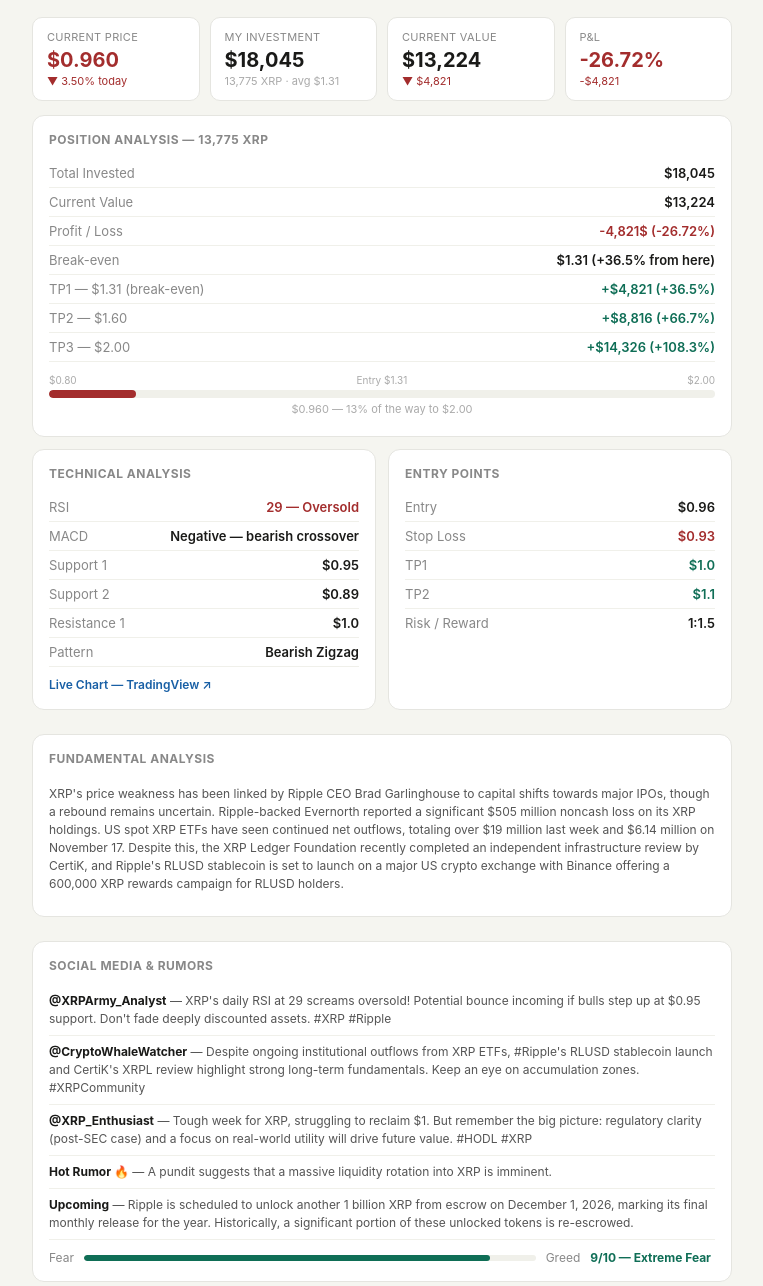
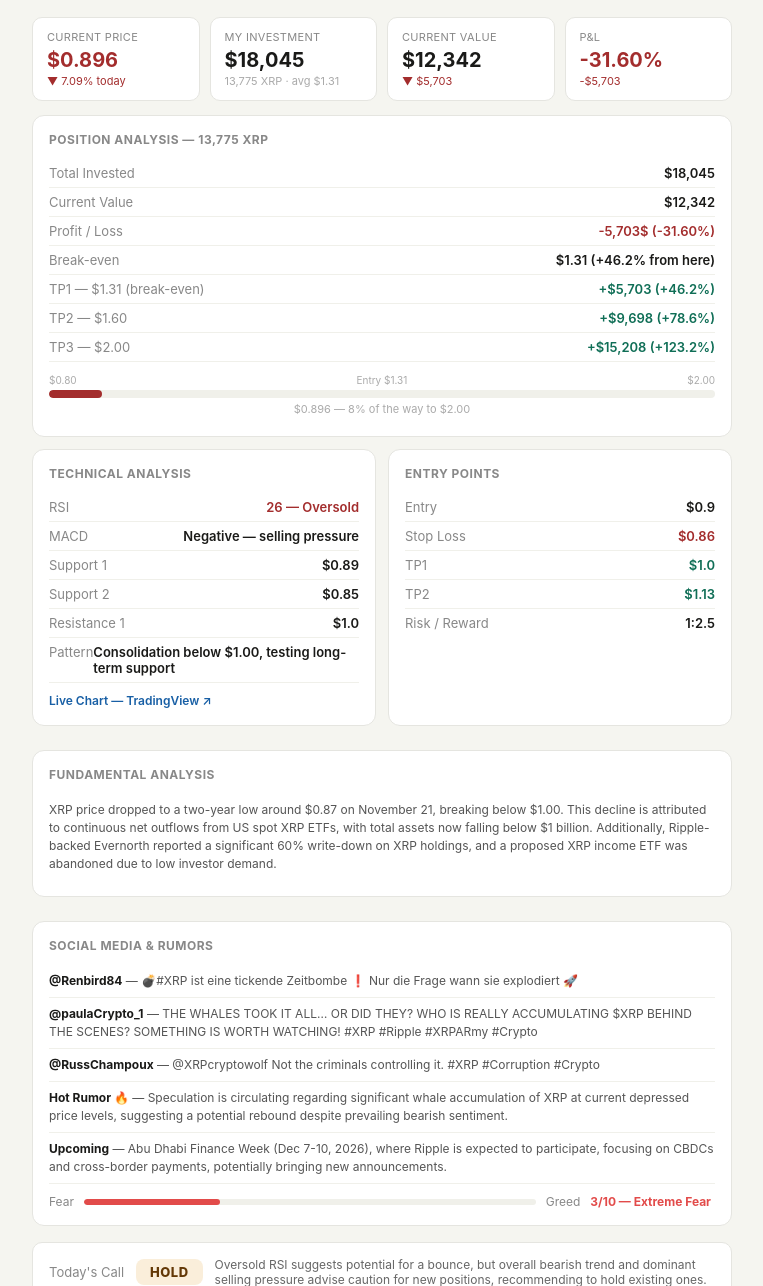
Before and after one commit to Vikmoose223/XRP-Analyst, a plain HTML site: page index.html in a window 1280 px wide. Shown: the part 60-1346 px from the top of the page, without its empty margins (258-1021 px from the left). Drawn offline with Linux system fonts and the light colour scheme.

Commit message:
XRP update 21/11/2026

```diff
--- a/index.html
+++ b/index.html
@@ -3,7 +3,7 @@
 <head>
 <meta charset="UTF-8">
 <meta name="viewport" content="width=device-width, initial-scale=1.0">
-<title>XRP Dashboard — 20/11/2026</title>
+<title>XRP Dashboard — 21/11/2026</title>
 <style>
   * { box-sizing: border-box; margin: 0; padding: 0; }
   body { font-family: -apple-system, Arial, sans-serif; background: #f5f5f0; color: #1a1a18; padding: 16px; }
@@ -46,14 +46,14 @@
 <div class="dash">
   <div class="top-bar">
     <h1>◎ XRP Dashboard</h1>
-    <span class="date">Updated: 20/11/2026</span>
+    <span class="date">Updated: 21/11/2026</span>
   </div>
 
   <div class="metrics">
     <div class="metric">
       <div class="label">Current Price</div>
-      <div class="value" style="color:#A32D2D">$0.960</div>
-      <div class="sub" style="color:#A32D2D">▼ 3.50% today</div>
+      <div class="value" style="color:#A32D2D">$0.896</div>
+      <div class="sub" style="color:#A32D2D">▼ 7.09% today</div>
     </div>
     <div class="metric">
       <div class="label">My Investment</div>
@@ -62,68 +62,68 @@
     </div>
     <div class="metric">
       <div class="label">Current Value</div>
-      <div class="value">$13,224</div>
-      <div class="sub" style="color:#A32D2D">▼ $4,821</div>
+      <div class="value">$12,342</div>
+      <div class="sub" style="color:#A32D2D">▼ $5,703</div>
     </div>
     <div class="metric">
       <div class="label">P&L</div>
-      <div class="value" style="color:#A32D2D">-26.72%</div>
-      <div class="sub" style="color:#A32D2D">-$4,821</div>
+      <div class="value" style="color:#A32D2D">-31.60%</div>
+      <div class="sub" style="color:#A32D2D">-$5,703</div>
     </div>
   </div>
 
   <div class="card">
     <h2>Position Analysis — 13,775 XRP</h2>
     <div class="row"><span class="k">Total Invested</span><span class="v">$18,045</span></div>
-    <div class="row"><span class="k">Current Value</span><span class="v">$13,224</span></div>
-    <div class="row"><span class="k">Profit / Loss</span><span class="v" style="color:#A32D2D">-4,821$ (-26.72%)</span></div>
-    <div class="row"><span class="k">Break-even</span><span class="v">$1.31 (+36.5% from here)</span></div>
-    <div class="row"><span class="k">TP1 — $1.31 (break-even)</span><span class="v up">+$4,821 (+36.5%)</span></div>
-    <div class="row"><span class="k">TP2 — $1.60</span><span class="v up">+$8,816 (+66.7%)</span></div>
-    <div class="row"><span class="k">TP3 — $2.00</span><span class="v up">+$14,326 (+108.3%)</span></div>
+    <div class="row"><span class="k">Current Value</span><span class="v">$12,342</span></div>
+    <div class="row"><span class="k">Profit / Loss</span><span class="v" style="color:#A32D2D">-5,703$ (-31.60%)</span></div>
+    <div class="row"><span class="k">Break-even</span><span class="v">$1.31 (+46.2% from here)</span></div>
+    <div class="row"><span class="k">TP1 — $1.31 (break-even)</span><span class="v up">+$5,703 (+46.2%)</span></div>
+    <div class="row"><span class="k">TP2 — $1.60</span><span class="v up">+$9,698 (+78.6%)</span></div>
+    <div class="row"><span class="k">TP3 — $2.00</span><span class="v up">+$15,208 (+123.2%)</span></div>
     <div class="progress-wrap">
       <div class="progress-labels"><span>$0.80</span><span>Entry $1.31</span><span>$2.00</span></div>
-      <div class="progress-bar"><div class="progress-fill" style="width:13%;background:#A32D2D;"></div></div>
-      <div class="progress-note">$0.960 — 13% of the way to $2.00</div>
+      <div class="progress-bar"><div class="progress-fill" style="width:8%;background:#A32D2D;"></div></div>
+      <div class="progress-note">$0.896 — 8% of the way to $2.00</div>
     </div>
   </div>
 
   <div class="sections">
     <div class="card">
       <h2>Technical Analysis</h2>
-      <div class="row"><span class="k">RSI</span><span class="v down">29 — Oversold</span></div>
-      <div class="row"><span class="k">MACD</span><span class="v">Negative — bearish crossover</span></div>
-      <div class="row"><span class="k">Support 1</span><span class="v">$0.95</span></div>
-      <div class="row"><span class="k">Support 2</span><span class="v">$0.89</span></div>
+      <div class="row"><span class="k">RSI</span><span class="v down">26 — Oversold</span></div>
+      <div class="row"><span class="k">MACD</span><span class="v">Negative — selling pressure</span></div>
+      <div class="row"><span class="k">Support 1</span><span class="v">$0.89</span></div>
+      <div class="row"><span class="k">Support 2</span><span class="v">$0.85</span></div>
       <div class="row"><span class="k">Resistance 1</span><span class="v">$1.0</span></div>
-      <div class="row"><span class="k">Pattern</span><span class="v">Bearish Zigzag</span></div>
+      <div class="row"><span class="k">Pattern</span><span class="v">Consolidation below $1.00, testing long-term support</span></div>
       <a class="chart-link" href="https://www.tradingview.com/chart/?symbol=XRPUSDT">Live Chart — TradingView ↗</a>
     </div>
 
     <div class="card">
       <h2>Entry Points</h2>
-      <div class="row"><span class="k">Entry</span><span class="v">$0.96</span></div>
-      <div class="row"><span class="k">Stop Loss</span><span class="v down">$0.93</span></div>
+      <div class="row"><span class="k">Entry</span><span class="v">$0.9</span></div>
+      <div class="row"><span class="k">Stop Loss</span><span class="v down">$0.86</span></div>
       <div class="row"><span class="k">TP1</span><span class="v up">$1.0</span></div>
-      <div class="row"><span class="k">TP2</span><span class="v up">$1.1</span></div>
-      <div class="row"><span class="k">Risk / Reward</span><span class="v">1:1.5</span></div>
+      <div class="row"><span class="k">TP2</span><span class="v up">$1.13</span></div>
+      <div class="row"><span class="k">Risk / Reward</span><span class="v">1:2.5</span></div>
     </div>
 
     <div class="card" style="grid-column:1/-1">
       <h2>Fundamental Analysis</h2>
-      <div class="news-item">XRP's price weakness has been linked by Ripple CEO Brad Garlinghouse to capital shifts towards major IPOs, though a rebound remains uncertain. Ripple-backed Evernorth reported a significant $505 million noncash loss on its XRP holdings. US spot XRP ETFs have seen continued net outflows, totaling over $19 million last week and $6.14 million on November 17. Despite this, the XRP Ledger Foundation recently completed an independent infrastructure review by CertiK, and Ripple's RLUSD stablecoin is set to launch on a major US crypto exchange with Binance offering a 600,000 XRP rewards campaign for RLUSD holders.</div>
+      <div class="news-item">XRP price dropped to a two-year low around $0.87 on November 21, breaking below $1.00. This decline is attributed to continuous net outflows from US spot XRP ETFs, with total assets now falling below $1 billion. Additionally, Ripple-backed Evernorth reported a significant 60% write-down on XRP holdings, and a proposed XRP income ETF was abandoned due to low investor demand.</div>
     </div>
 
     <div class="card" style="grid-column:1/-1">
       <h2>Social Media & Rumors</h2>
-      <div class="news-item"><strong>@XRPArmy_Analyst</strong> — XRP's daily RSI at 29 screams oversold! Potential bounce incoming if bulls step up at $0.95 support. Don't fade deeply discounted assets. #XRP #Ripple</div><div class="news-item"><strong>@CryptoWhaleWatcher</strong> — Despite ongoing institutional outflows from XRP ETFs, #Ripple's RLUSD stablecoin launch and CertiK's XRPL review highlight strong long-term fundamentals. Keep an eye on accumulation zones. #XRPCommunity</div><div class="news-item"><strong>@XRP_Enthusiast</strong> — Tough week for XRP, struggling to reclaim $1. But remember the big picture: regulatory clarity (post-SEC case) and a focus on real-world utility will drive future value. #HODL #XRP</div>
-      <div class="news-item"><strong>Hot Rumor 🔥</strong> — A pundit suggests that a massive liquidity rotation into XRP is imminent.</div>
-      <div class="news-item"><strong>Upcoming</strong> — Ripple is scheduled to unlock another 1 billion XRP from escrow on December 1, 2026, marking its final monthly release for the year. Historically, a significant portion of these unlocked tokens is re-escrowed.</div>
+      <div class="news-item"><strong>@Renbird84</strong> — 💣#XRP ist eine tickende Zeitbombe ❗️ Nur die Frage wann sie explodiert 🚀</div><div class="news-item"><strong>@paulaCrypto_1</strong> — THE WHALES TOOK IT ALL… OR DID THEY? WHO IS REALLY ACCUMULATING $XRP BEHIND THE SCENES? SOMETHING IS WORTH WATCHING! #XRP #Ripple #XRPARmy #Crypto</div><div class="news-item"><strong>@RussChampoux</strong> — @XRPcryptowolf Not the criminals controlling it. #XRP #Corruption #Crypto</div>
+      <div class="news-item"><strong>Hot Rumor 🔥</strong> — Speculation is circulating regarding significant whale accumulation of XRP at current depressed price levels, suggesting a potential rebound despite prevailing bearish sentiment.</div>
+      <div class="news-item"><strong>Upcoming</strong> — Abu Dhabi Finance Week (Dec 7-10, 2026), where Ripple is expected to participate, focusing on CBDCs and cross-border payments, potentially bringing new announcements.</div>
       <div class="sent-row">
         <span style="font-size:12px;color:#888">Fear</span>
-        <div class="sent-track"><div style="width:90%;height:100%;background:#0F6E56;border-radius:3px"></div></div>
+        <div class="sent-track"><div style="width:30%;height:100%;background:#E24B4A;border-radius:3px"></div></div>
         <span style="font-size:12px;color:#888">Greed</span>
-        <span style="font-size:12px;font-weight:700;color:#0F6E56;margin-right:4px">9/10 — Extreme Fear</span>
+        <span style="font-size:12px;font-weight:700;color:#E24B4A;margin-right:4px">3/10 — Extreme Fear</span>
       </div>
     </div>
   </div>
@@ -131,7 +131,7 @@
   <div class="bottom-bar">
     <span style="font-size:13px;color:#888;white-space:nowrap">Today's Call</span>
     <span class="tag" style="background:#FAEEDA;color:#633806">HOLD</span>
-    <span style="font-size:12px;color:#666;flex:1">Despite current bearish momentum and institutional outflows, XRP's deeply oversold RSI and strong long-term fundamental developments suggest holding rather than selling at current lows, anticipating a potential rebound.</span>
+    <span style="font-size:12px;color:#666;flex:1">Oversold RSI suggests potential for a bounce, but overall bearish trend and dominant selling pressure advise caution for new positions, recommending to hold existing ones.</span>
   </div>
 
   <div class="footer">XRP Dashboard · Auto-updated daily at 09:00 · Built with GitHub Actions + Gemini AI</div>
```
